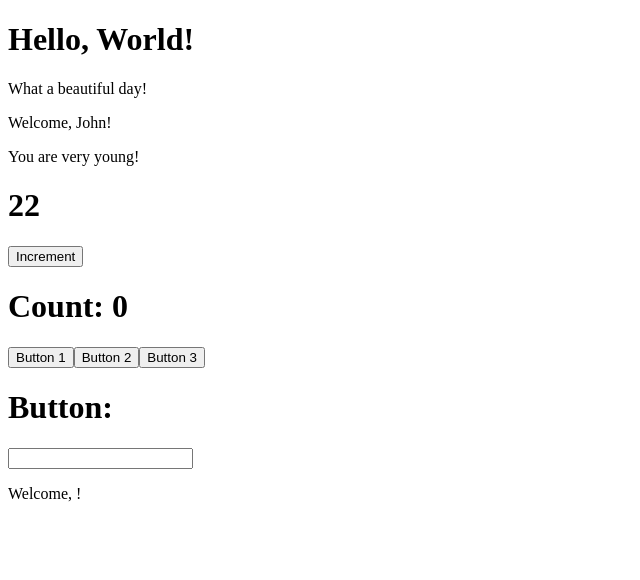
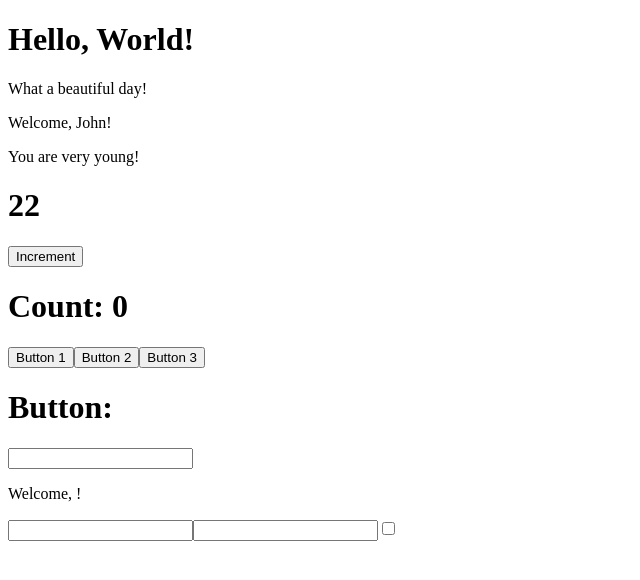
Before and after one commit to antoniocodella/react-exercises, a React (Create React App) app: page / in a window 1280 px wide. Shown: the top 580 px of the page, without its empty margins (0-640 px from the left). Built offline with nearby package versions, Linux system fonts and the light colour scheme.

Commit message:
forms-02

```diff
--- a/src/App.js
+++ b/src/App.js
@@ -4,6 +4,7 @@ import { ClickTracker } from "./ClickTracker";
 import { Counter } from "./Counter";
 import { Hello } from "./Hello";
 import { InteractiveWelcome } from "./InteractiveWelcome";
+import { Login } from "./Login";
 import { Welcome } from "./Welcome";
 
 export class App extends React.Component {
@@ -20,6 +21,7 @@ export class App extends React.Component {
         <ClickCounter />
         <ClickTracker />
         <InteractiveWelcome />
+        <Login />
       </div>
     );
   }
--- /dev/null
+++ b/src/Login.js
@@ -0,0 +1,48 @@
+import React from "react";
+
+export class Login extends React.Component {
+  state = {
+    username: "",
+    password: "",
+    remember: false,
+  };
+
+  handleInputChange = (event) => {
+    const value = event.target.value;
+    const name = event.target.name;
+    const type = event.target.type;
+    const checked = event.target.checked;
+
+    this.setState({
+      [name]: type === "checkbox" ? checked : value,
+    });
+  };
+
+  componentDidUpdate() {
+    console.log(this.state);
+  }
+
+  render() {
+    return (
+      <div>
+        <input
+          name="username"
+          value={this.state.username}
+          onChange={this.handleInputChange}
+        />
+        <input
+          name="password"
+          type="password"
+          value={this.state.password}
+          onChange={this.handleInputChange}
+        />
+        <input
+          name="remember"
+          type="checkbox"
+          checked={this.state.remember}
+          onChange={this.handleInputChange}
+        />
+      </div>
+    );
+  }
+}
```
